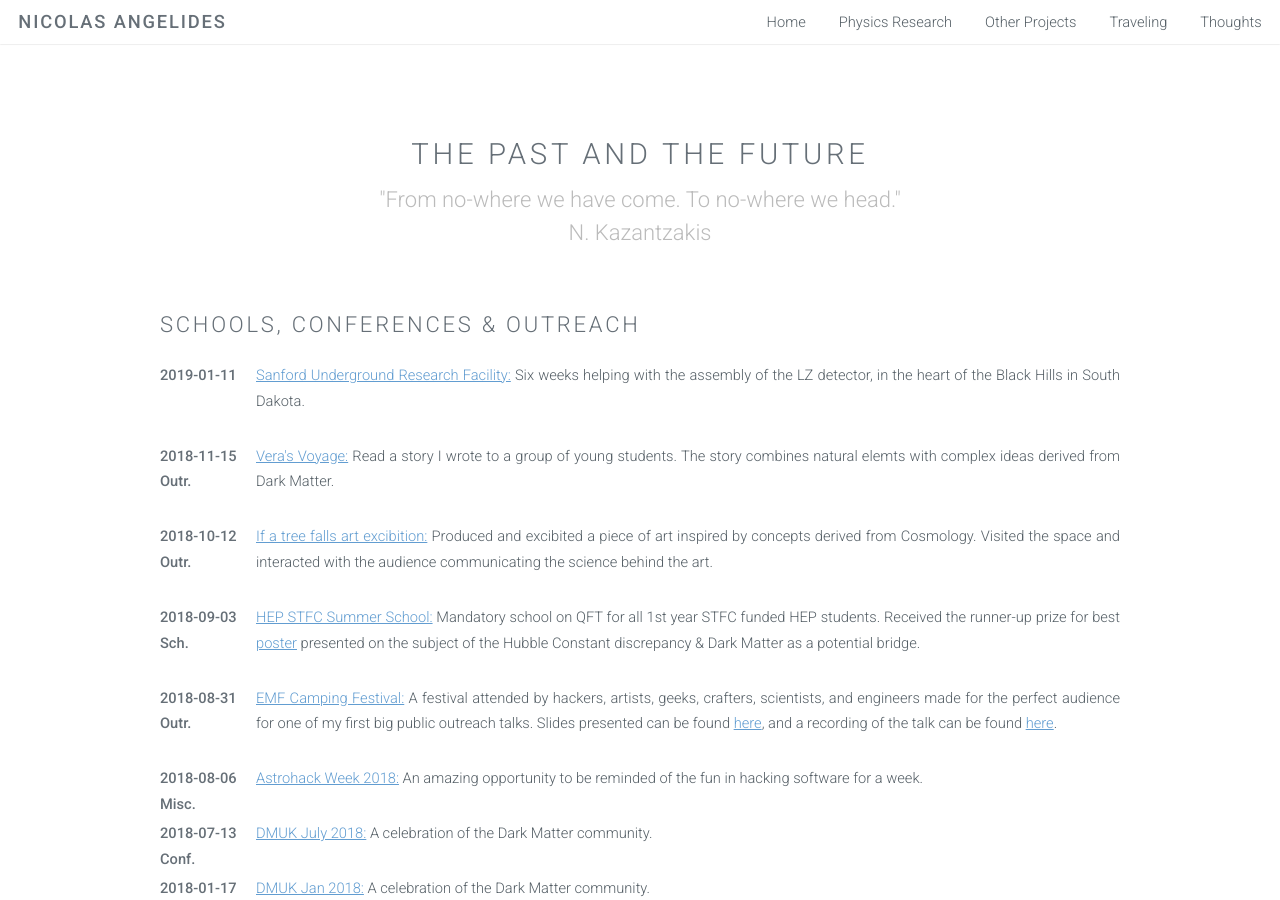
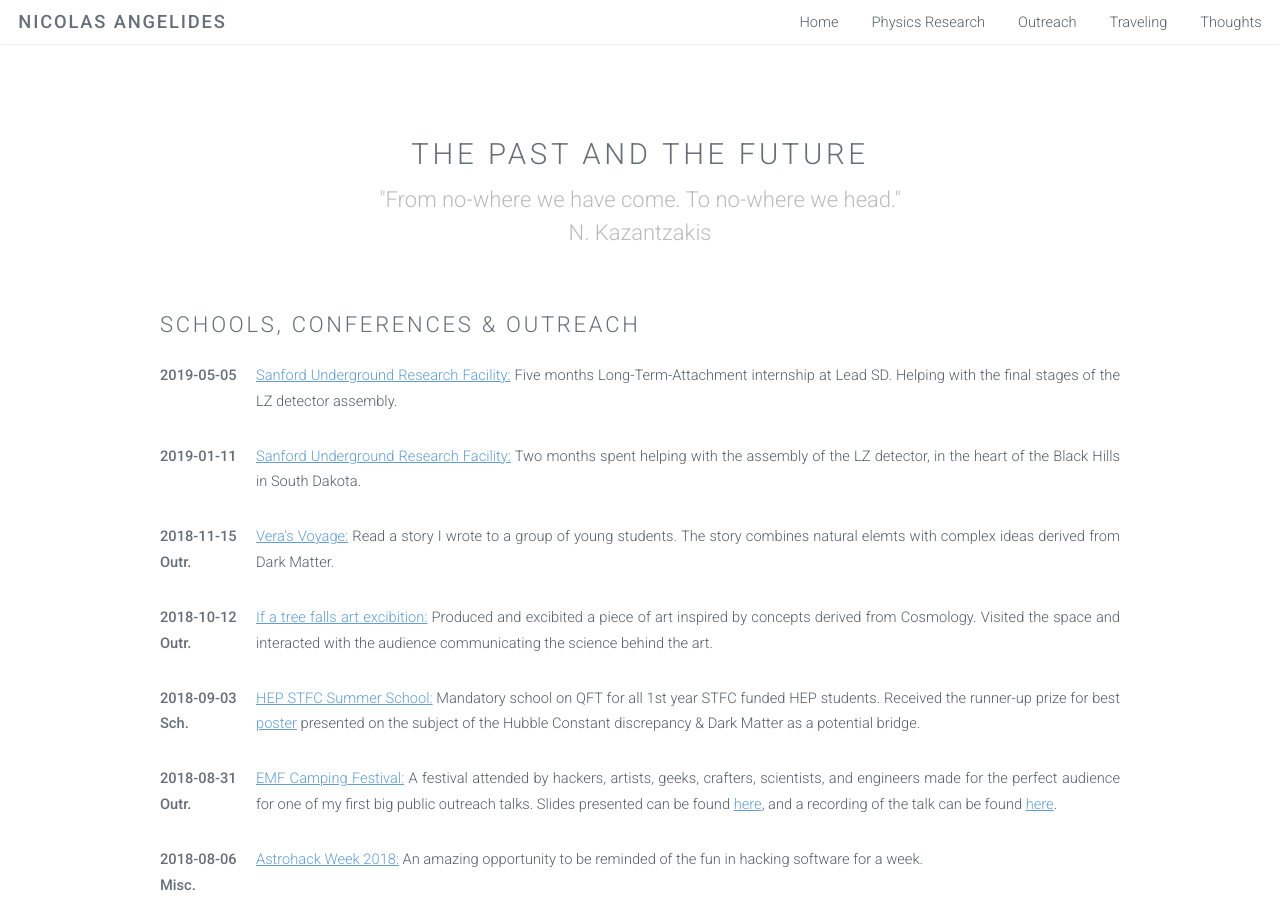
Before and after one commit to Regnidorhcs/Regnidorhcs, a Jekyll site: the page built from Trav.html, in a window 1280 px wide and 900 px high. Built offline with Jekyll 4.4.1, drawn with Linux system fonts in a browser that asks for light colours; nearby versions of some CDN libraries; comment, search, counter and statistics services are not loaded; some of the changed text lies outside the part shown.

Commit message:
OthProj to Outreach. Added slideshow

```diff
--- a/Trav.html
+++ b/Trav.html
@@ -13,12 +13,23 @@
       <section>
           <h2>Schools, Conferences & Outreach</h2>
 
+
+        <div id="contentBox" style="margin:0px auto; width:100%">
+            <div id="column1" style="float:left; margin:0; width:10%;">
+             <b>2019-05-05</b>
+            </div>
+            <div id="column2" style="float:left; margin:0;width:90%;">
+             <p align="justify"><a href="https://sanfordlab.org/">Sanford Underground Research Facility:</a> Five months Long-Term-Attachment internship at Lead SD. Helping with the final stages of the LZ detector assembly.</p>
+            </div>
+          </div>
+
+
           <div id="contentBox" style="margin:0px auto; width:100%">
               <div id="column1" style="float:left; margin:0; width:10%;">
                <b>2019-01-11</b>
               </div>
               <div id="column2" style="float:left; margin:0;width:90%;">
-               <p align="justify"><a href="https://sanfordlab.org/">Sanford Underground Research Facility:</a> Six weeks helping with the assembly of the LZ detector, in the heart of the Black Hills in South Dakota.</p>
+               <p align="justify"><a href="https://sanfordlab.org/">Sanford Underground Research Facility:</a> Two months spent helping with the assembly of the LZ detector, in the heart of the Black Hills in South Dakota.</p>
               </div>
             </div>
 
--- a/_includes/footer.html
+++ b/_includes/footer.html
@@ -34,7 +33,7 @@
                     <li><a href="https://www.facebook.com/I.am.lost.in.a.rainbow" class="icon fa-facebook"><span class="label">Facebook</span></a></li>
                     <li><a href="https://www.instagram.com/regnidorhcs/" class="icon fa-instagram"><span class="label">Instagram</span></a></li>
                     <li><a href="https://github.com/Regnidorhcs" class="icon fa-git"><span class="label">Git</span></a></li>
-                    <li><a href="https://www.researchgate.net/profile/Nicolas_Angelides" class="fab fa-researchgate"><span class="label">Researchgate</span></a></li>
+                    <li><a href="https://www.researchgate.net/profile/Nicolas_Angelides"><span class="label"></span><i class="fab fa-researchgate"></i></a></li>
                     <li><a href="mailto:angelidesnicolas@gmail.com?Subject=Hello There 🦄" class="icon fa-envelope"><span class="label">Mail</span></a></li>
                     <!--<li><a href="#" class="icon fa-linkedin"><span class="label">LinkedIn</span></a></li>-->
                     <!--<li><a href="#" class="icon fa-pinterest"><span class="label">Pinterest</span></a></li>-->
--- a/_includes/header.html
+++ b/_includes/header.html
@@ -5,7 +5,7 @@
         <ul>
             <li><a href="{{ site.baseurl }}/">Home</a></li>
             <li><a href="{{ site.baseurl }}/PhysRes.html">Physics Research</a></li>
-            <li><a href="{{ site.baseurl }}/OthProj.html">Other Projects</a></li>
+            <li><a href="{{ site.baseurl }}/Outreach.html">Outreach</a></li>
             <li><a href="{{ site.baseurl }}/Trav.html">Traveling</a></li>
             <li><a href="{{ site.baseurl }}/Thoughts.html">Thoughts</a></li>
             {% for page in site.pages %}
--- a/css/style.css
+++ b/css/style.css
@@ -144,6 +144,8 @@
 			line-height: 1.75em;
 			padding: 1em 1.5em;
 		}
+
+
 
 	.align-left {
 		text-align: left;
--- a/js/init.js
+++ b/js/init.js
@@ -117,8 +117,16 @@
 
 	$(function() {
 
-		// jQuery ready stuff.
-
 	});
 
+	$(function(){
+	  $('.multipleslides').each(function(){
+	    // scope everything for each slideshow
+	    var $this = this;
+	    $('> :gt(0)', $this).hide();
+	    setInterval(function(){$('> :first-child',$this).fadeOut(1000).next().fadeIn(1000).delay(Math.random()*3500).end().appendTo($this);}, 4000);
+	  })
+	});
+
+
 })(jQuery);
```
Also changed, not shown: other parts of _includes/footer.html (+0 -1 lines), OthProj.html (deleted, +0 -71 lines), Outreach.html (added, +135 -0 lines), images/Dani2.jpg (added), images/nova1.jpeg (added), images/nova2.jpeg (added), images/nova3.jpeg (added), images/vane.png (added), images/vera-design.jpg (added), 5 other files.
